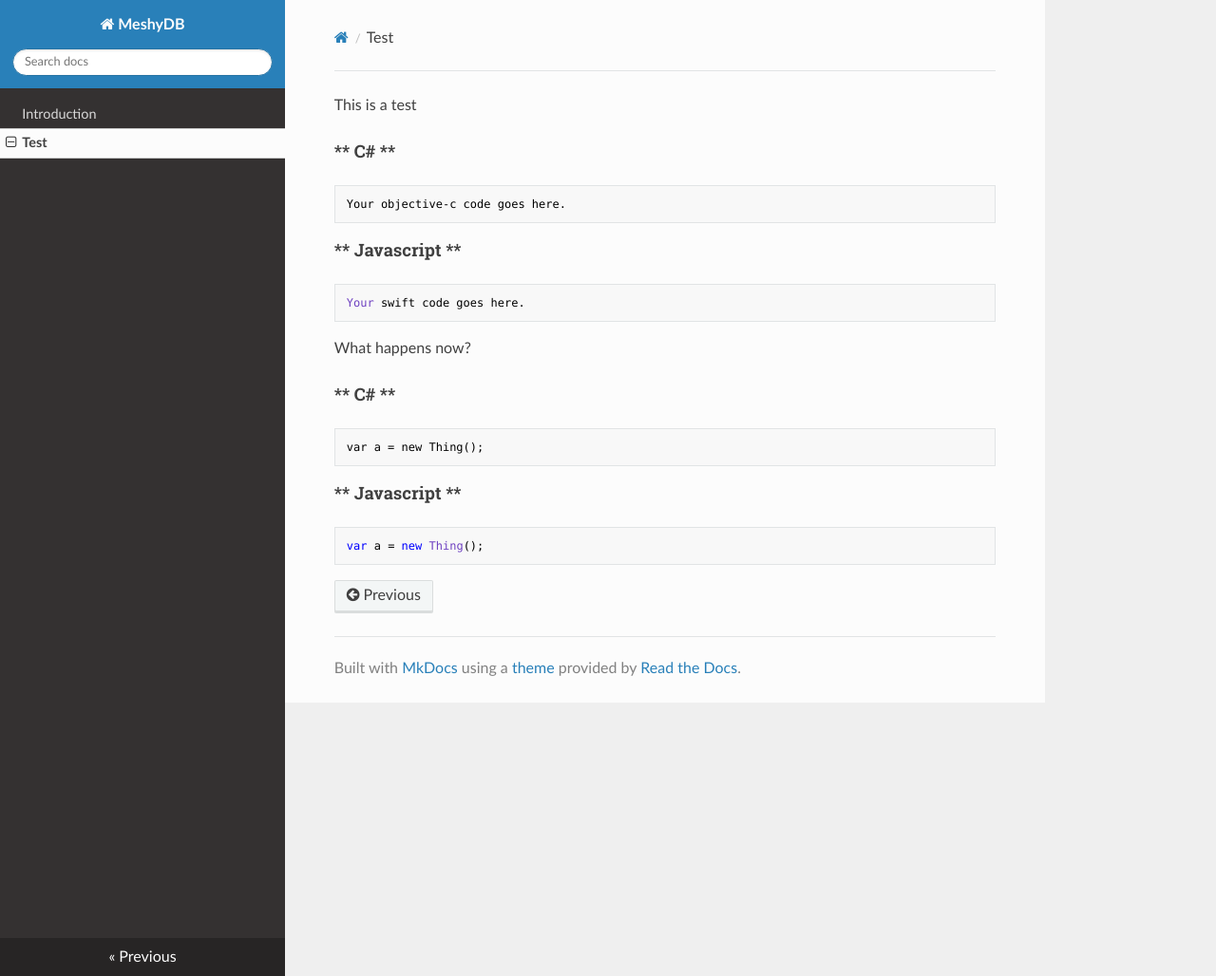
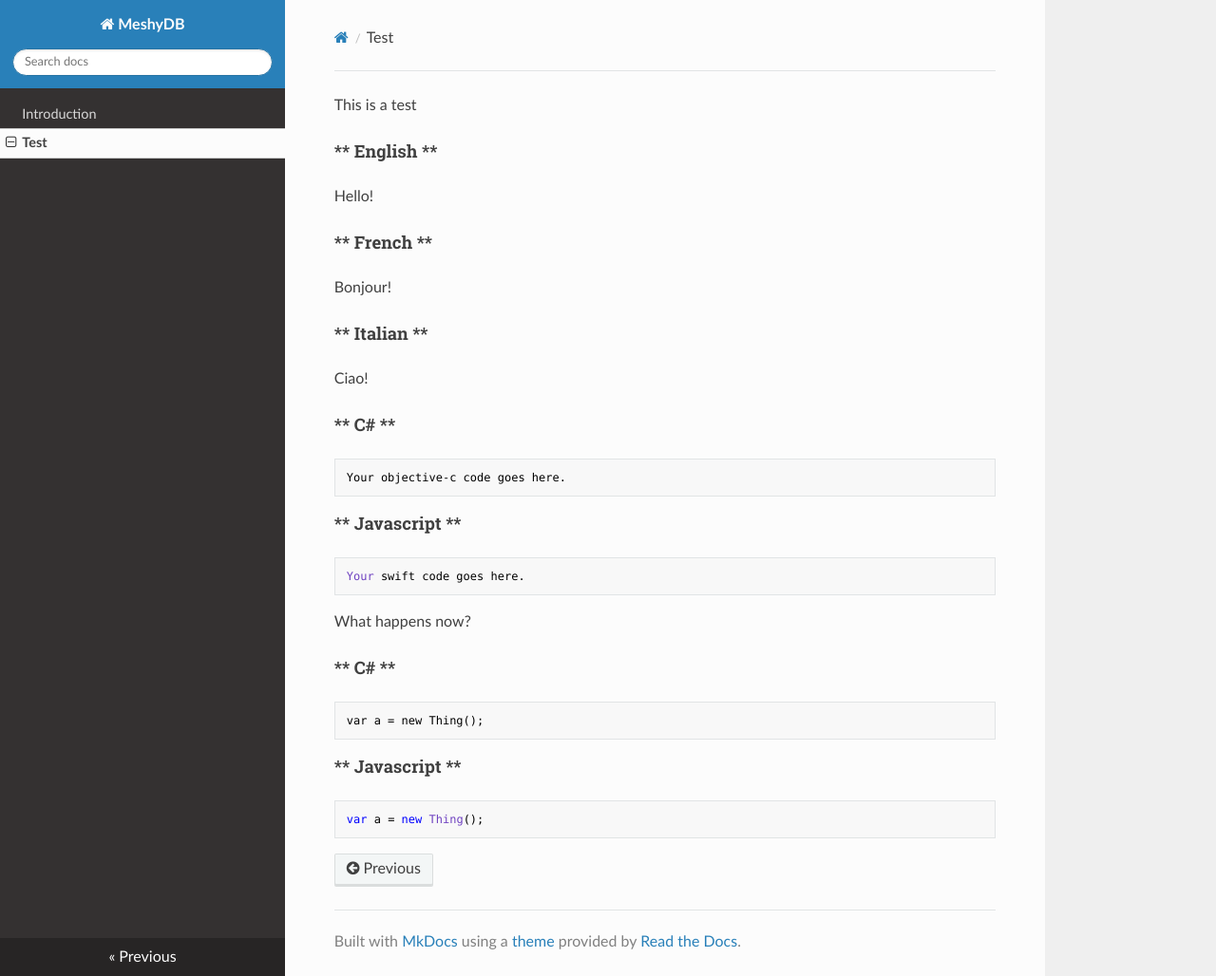
Before and after one commit to yetisoftworks/MeshyDB.SDK, an MkDocs documentation site: the page built from docs/test.md, in a window 1280 px wide and 1028 px high. Shown: the whole window at 95% size. Built offline with MkDocs 1.6.1, drawn with Linux system fonts in a browser that asks for light colours; nearby versions of some CDN libraries.

Commit message:
Update test.md

```diff
--- a/docs/test.md
+++ b/docs/test.md
@@ -1,5 +1,19 @@
 This is a test
+<!-- tabs:start -->
 
+#### ** English **
+
+Hello!
+
+#### ** French **
+
+Bonjour!
+
+#### ** Italian **
+
+Ciao!
+
+<!-- tabs:end -->
 
 <!-- tabs:start -->
 #### ** C# **
```
